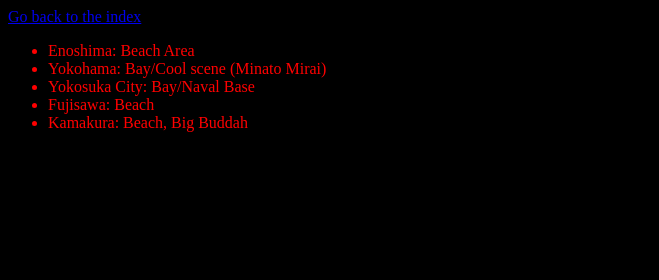
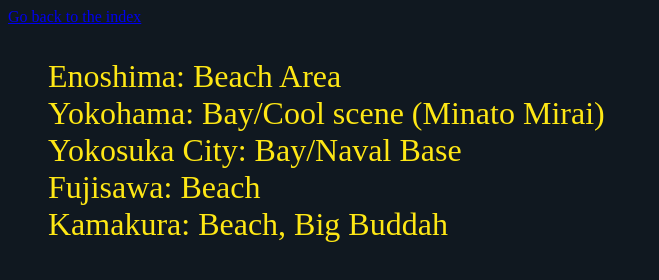
Before and after one commit to rqueztech/MeetupSite, a plain HTML site: page coolplaces.html in a window 1280 px wide. Shown: the whole page, without its empty margins (0-659 px from the left). Drawn offline with Linux system fonts and the light colour scheme.

Commit message:
Update cool places html

```diff
--- a/coolplaces.html
+++ b/coolplaces.html
@@ -4,7 +4,7 @@
 	<title>
 		Cool Places
 	</title>
-	<link rel = "stylesheet" href = "css/mystyle.css">
+	<link rel = "stylesheet" href = "css/coolplace.css">
 	<script src = "js/coolplaces.js"></script>
 </head>
 <body>
```
